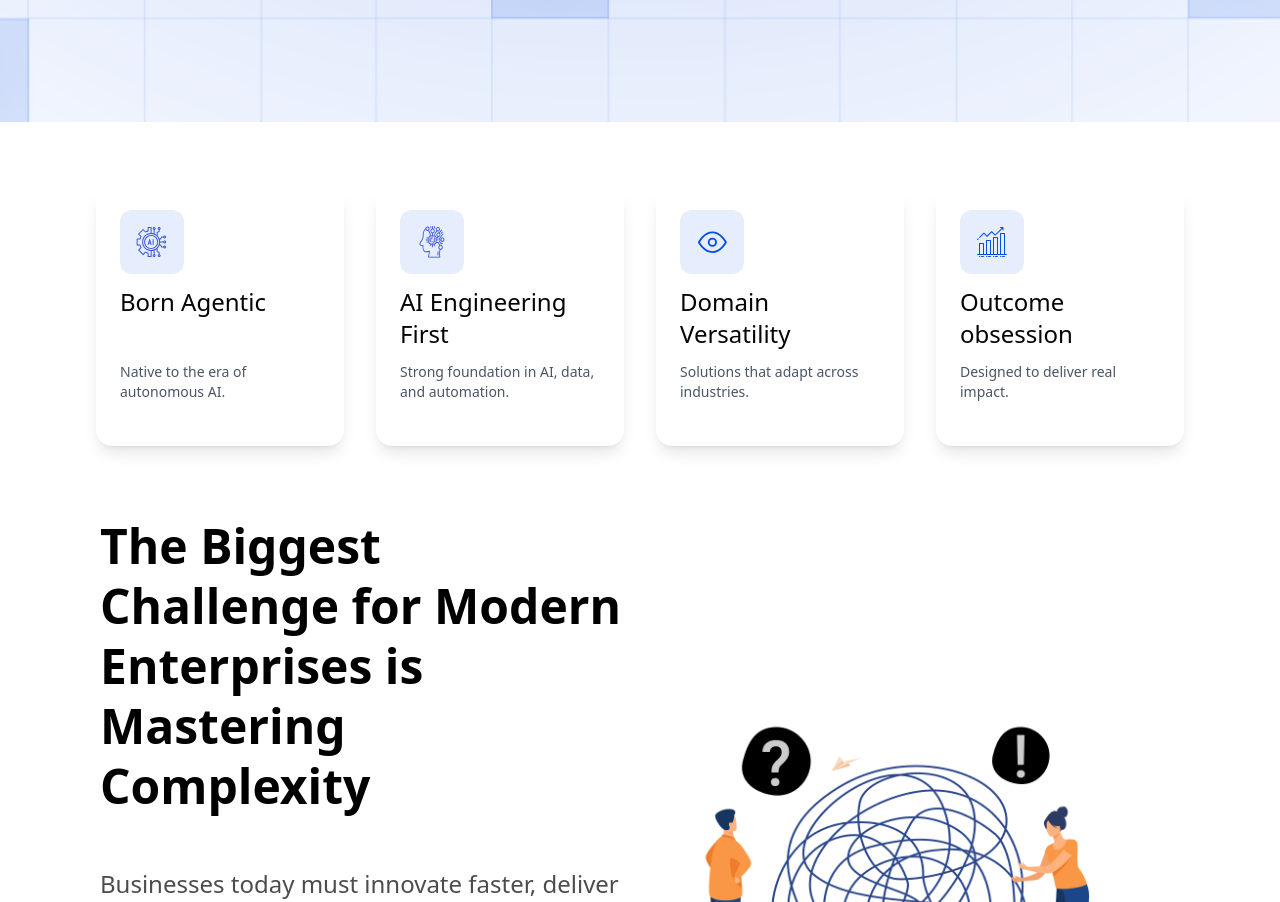
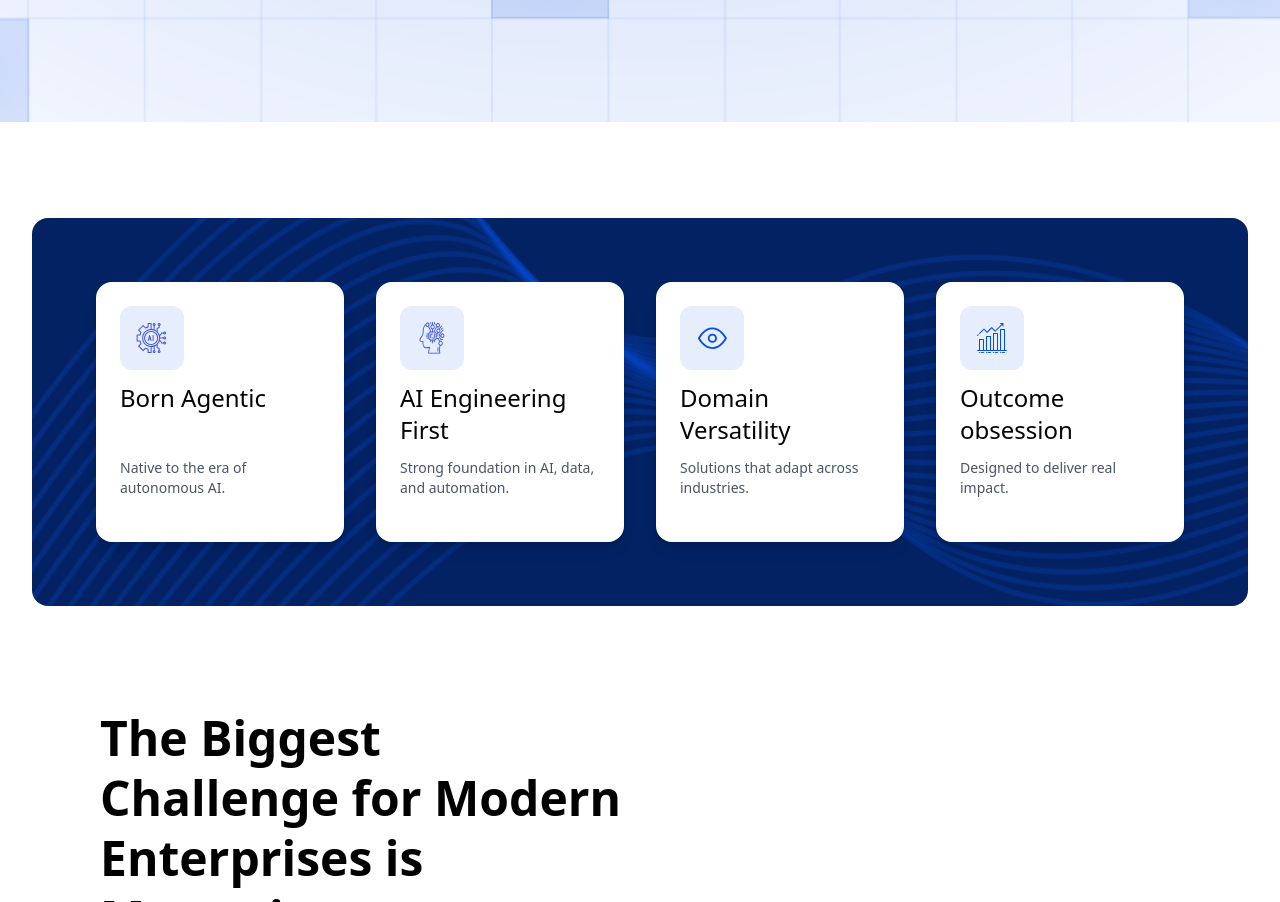
Before and after one commit to nithishkumarr27/sns_usecase, a React (Vite) app: page / in a window 1280 px wide. Shown: the part 640-1542 px from the top of the page. Built offline with nearby package versions, Linux system fonts and the light colour scheme.

Commit message:
Frame image add in the header section

```diff
--- a/src/pages/Home/index.jsx
+++ b/src/pages/Home/index.jsx
@@ -290,11 +290,11 @@ const Home = () => {
       </div>
 
       {/* Feature Cards Section */}
-      <div className="relative z-30 px-4 xs:px-5 sm:px-6 lg:px-8">
+      <div className="relative z-30 px-4 xs:px-5 sm:px-6 lg:px-8 py-8 xs:py-10 sm:py-12 md:py-16 lg:py-20 xl:py-24">
         <div className="max-w-7xl mx-auto">
-          <div className="relative p-4 xs:p-5 sm:p-6 lg:p-12 xl:p-16">
+          <div className="relative p-4 xs:p-5 sm:p-6 lg:p-12 xl:p-16 overflow-hidden rounded-xl lg:rounded-2xl" style={{ backgroundImage: "url('/images/Bgframe.png')", backgroundSize: 'cover', backgroundPosition: 'center' }}>
             {/* Feature Cards Grid */}
-            <div className="grid grid-cols-1 xs:grid-cols-2 lg:grid-cols-4 gap-4 xs:gap-5 sm:gap-6 lg:gap-8">
+            <div className="relative z-10 grid grid-cols-1 xs:grid-cols-2 lg:grid-cols-4 gap-4 xs:gap-5 sm:gap-6 lg:gap-8">
               {/* Born Agentic Card */}
               <div className="bg-white rounded-xl lg:rounded-2xl shadow-lg p-4 xs:p-5 sm:p-6 hover:shadow-xl transition-shadow h-auto sm:h-[240px] lg:h-[260px] flex flex-col">
                 <div className="bg-[#e6edfc] rounded-lg lg:rounded-xl p-3 xs:p-4 sm:p-4 w-12 h-12 xs:w-14 xs:h-14 sm:w-16 sm:h-16 flex items-center justify-center">
```
Also changed, not shown: public/images/Bgframe.png (added).
